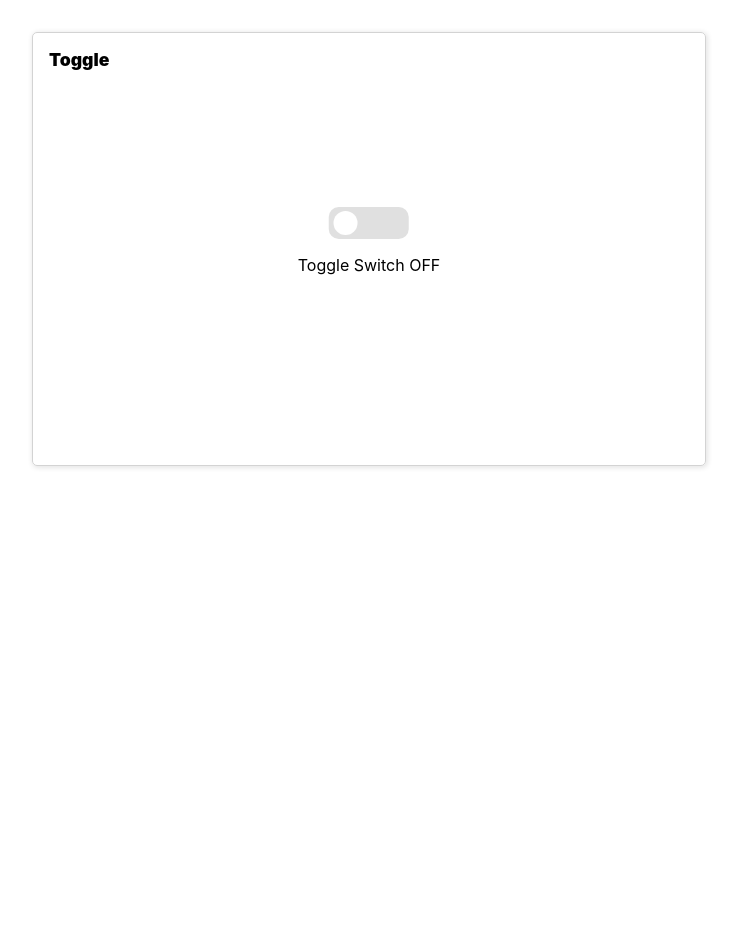
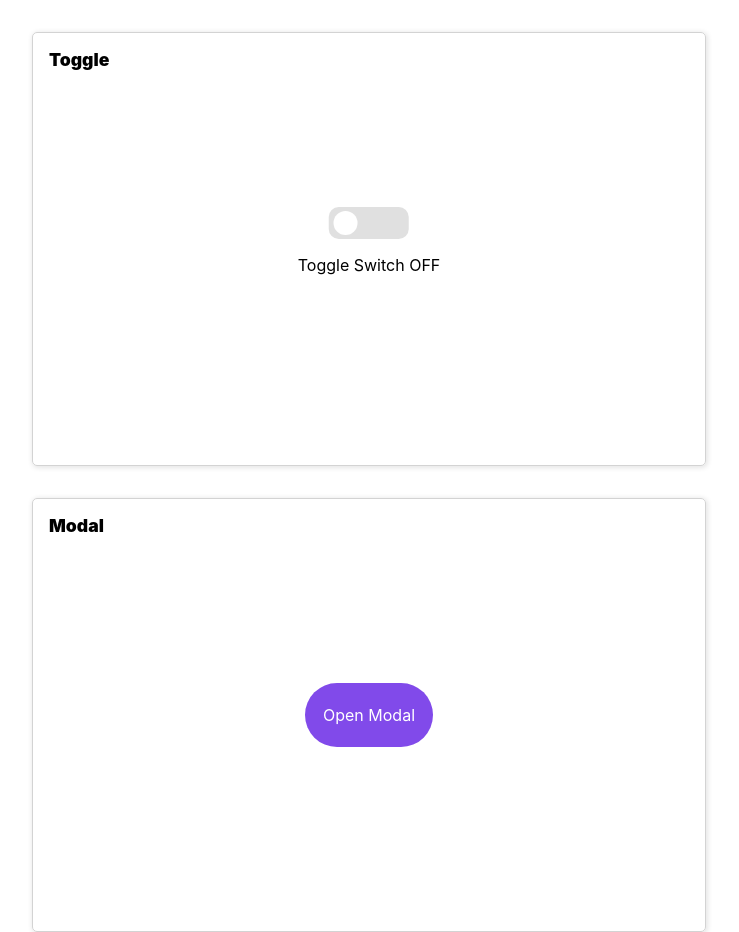
Before and after one commit to juo1221/wanted_pre_onboarding, a React (Create React App) app in the folder custom-component/: page / in a window 1280 px wide. Shown: the whole page, without its empty margins (271-1010 px from the left). Before the commit the page ends 800 px from the top, so only its background shows below. Built offline with nearby package versions, Linux system fonts and the light colour scheme.

Commit message:
feat: Create Modal component
-

```diff
--- a/custom-component/src/App.js
+++ b/custom-component/src/App.js
@@ -1,11 +1,13 @@
 import React from "react";
 import "./App.css";
 import Toggle from "./component/Toggle";
+import Modal from "./component/Modal";
 
 function App() {
   return (
     <div className="App">
       <Toggle />
+      <Modal />
     </div>
   );
 }
--- a/custom-component/src/component/Modal.js
+++ b/custom-component/src/component/Modal.js
@@ -0,0 +1,65 @@
+import React, { useState } from "react";
+import styled from "styled-components";
+import GlobalStyle from "./common/GlobalStyle";
+
+const Button = styled.div`
+  display: flex;
+  justify-content: center;
+  align-items: center;
+  width: 8rem;
+  height: 4rem;
+  position: absolute;
+  top: 50%;
+  left: 50%;
+  transform: translate(-50%, -50%);
+  border-radius: 2rem;
+  background-color: #814aea;
+  color: #ffffff;
+  cursor: pointer;
+`;
+const ModalBackground = styled.div`
+  position: absolute;
+  top: 50%;
+  left: 50%;
+  transform: translate(-50%, -50%);
+  width: 100%;
+  height: 100%;
+  background-color: #303030;
+  border-radius: 0;
+  opacity: 0.5;
+`;
+const ModalWindow = styled(Button)`
+  display: flex;
+  flex-direction: column;
+  width: 18rem;
+  height: 6rem;
+  border-radius: 0.5rem;
+  background-color: #ffffff;
+  color: #814aea;
+  cursor: auto;
+`;
+const CloseBtn = styled.button`
+  color: #814aea;
+  border: none;
+  background-color: transparent;
+  cursor: pointer;
+`;
+const Modal = () => {
+  const [state, setState] = useState(false);
+  return (
+    <GlobalStyle title="Modal">
+      <Button onClick={() => setState(!state)}>Open Modal</Button>
+      {state && (
+        <>
+          <ModalBackground />
+          <ModalWindow>
+            <CloseBtn onClick={() => setState(!state)}>X</CloseBtn>
+            <p>HELLO CODESTATES!</p>
+          </ModalWindow>
+        </>
+      )}
+    </GlobalStyle>
+  );
+};
+
+export default Modal;
```
